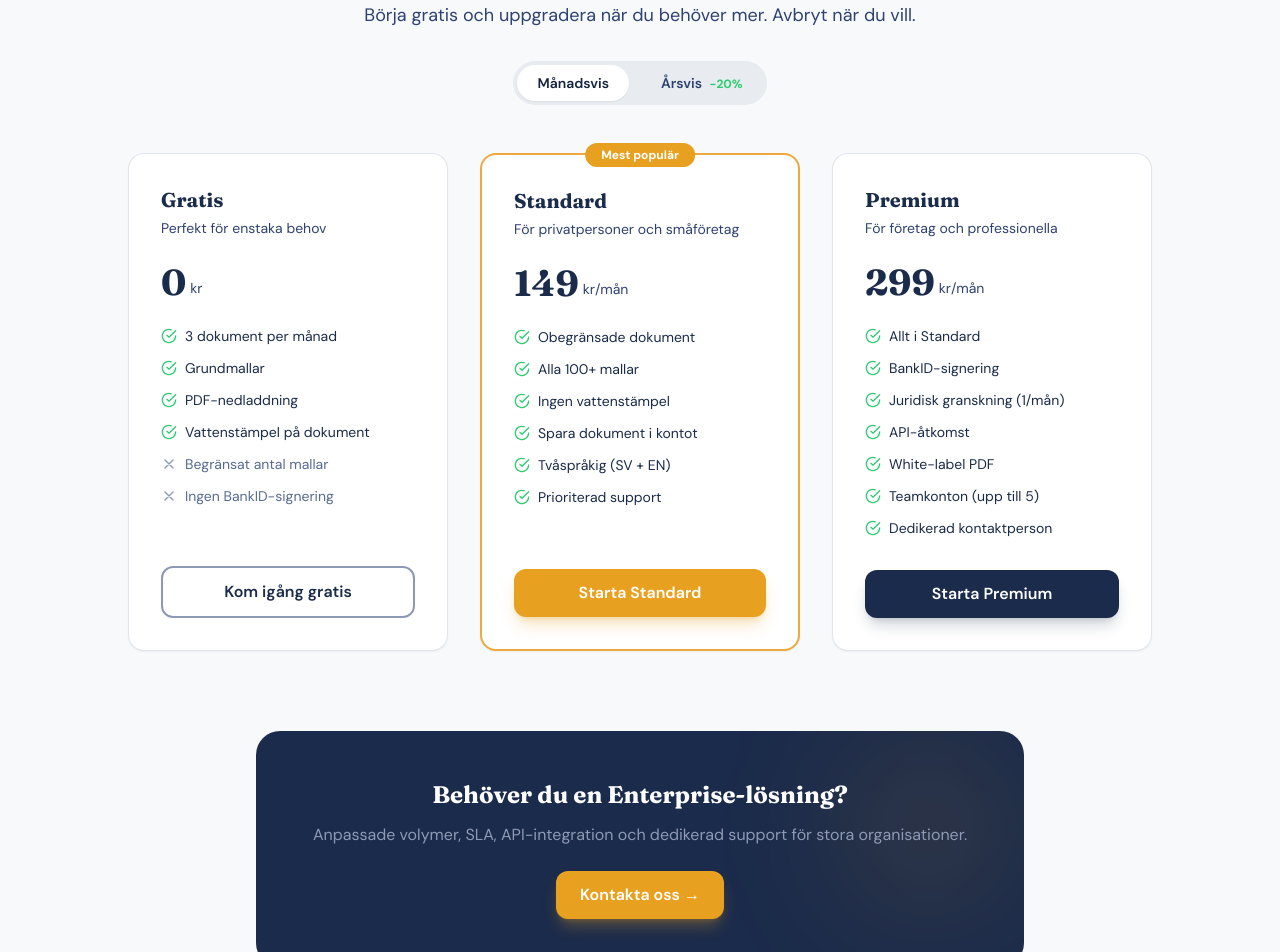
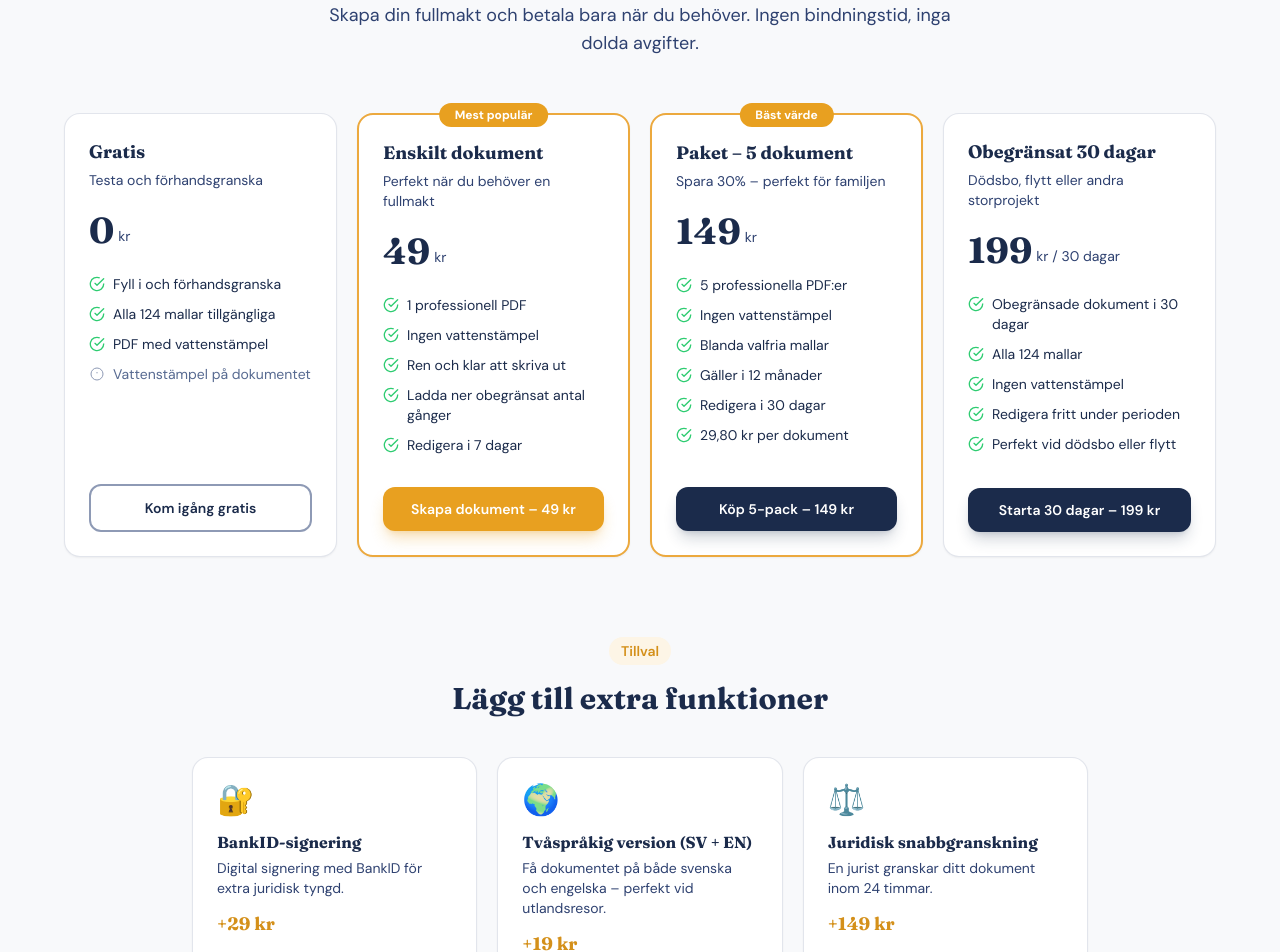
Before and after one commit to rijo01/fullmakt24, a Next.js app: page /priser in a window 1280 px wide. Shown: the part 260-1212 px from the top of the page. Built offline with nearby package versions, Linux system fonts and the light colour scheme.

Commit message:
Ny prismodell: betala per dokument istället för abonnemang

```diff
--- a/app/priser/page.tsx
+++ b/app/priser/page.tsx
@@ -1,67 +1,100 @@
 'use client'
 
-import { useState } from 'react'
 import Link from 'next/link'
 
 export default function PriserPage() {
-  const [annual, setAnnual] = useState(false)
-
   const plans = [
     {
       name: 'Gratis',
-      price: 0,
-      annualPrice: 0,
-      description: 'Perfekt för enstaka behov',
+      price: '0',
+      unit: 'kr',
+      description: 'Testa och förhandsgranska',
       badge: null,
       features: [
-        '3 dokument per månad',
-        'Grundmallar',
-        'PDF-nedladdning',
-        'Vattenstämpel på dokument',
+        'Fyll i och förhandsgranska',
+        'Alla 124 mallar tillgängliga',
+        'PDF med vattenstämpel',
       ],
-      limitations: ['Begränsat antal mallar', 'Ingen BankID-signering'],
+      limitations: ['Vattenstämpel på dokumentet'],
       cta: 'Kom igång gratis',
       ctaStyle: 'btn-secondary',
       href: '/mallar',
     },
     {
-      name: 'Standard',
-      price: 149,
-      annualPrice: 119,
-      description: 'För privatpersoner och småföretag',
+      name: 'Enskilt dokument',
+      price: '49',
+      unit: 'kr',
+      description: 'Perfekt när du behöver en fullmakt',
       badge: 'Mest populär',
       features: [
-        'Obegränsade dokument',
-        'Alla 100+ mallar',
+        '1 professionell PDF',
         'Ingen vattenstämpel',
-        'Spara dokument i kontot',
-        'Tvåspråkig (SV + EN)',
-        'Prioriterad support',
+        'Ren och klar att skriva ut',
+        'Ladda ner obegränsat antal gånger',
+        'Redigera i 7 dagar',
       ],
       limitations: [],
-      cta: 'Starta Standard',
+      cta: 'Skapa dokument – 49 kr',
       ctaStyle: 'btn-gold',
       href: '/mallar',
     },
     {
-      name: 'Premium',
-      price: 299,
-      annualPrice: 239,
-      description: 'För företag och professionella',
+      name: 'Paket – 5 dokument',
+      price: '149',
+      unit: 'kr',
+      description: 'Spara 30% – perfekt för familjen',
+      badge: 'Bäst värde',
+      features: [
+        '5 professionella PDF:er',
+        'Ingen vattenstämpel',
+        'Blanda valfria mallar',
+        'Gäller i 12 månader',
+        'Redigera i 30 dagar',
+        '29,80 kr per dokument',
+      ],
+      limitations: [],
+      cta: 'Köp 5-pack – 149 kr',
+      ctaStyle: 'btn-primary',
+      href: '/mallar',
+    },
+    {
+      name: 'Obegränsat 30 dagar',
+      price: '199',
+      unit: 'kr / 30 dagar',
+      description: 'Dödsbo, flytt eller andra storprojekt',
       badge: null,
       features: [
-        'Allt i Standard',
-        'BankID-signering',
-        'Juridisk granskning (1/mån)',
-        'API-åtkomst',
-        'White-label PDF',
-        'Teamkonton (upp till 5)',
-        'Dedikerad kontaktperson',
+        'Obegränsade dokument i 30 dagar',
+        'Alla 124 mallar',
+        'Ingen vattenstämpel',
+        'Redigera fritt under perioden',
+        'Perfekt vid dödsbo eller flytt',
       ],
       limitations: [],
-      cta: 'Starta Premium',
+      cta: 'Starta 30 dagar – 199 kr',
       ctaStyle: 'btn-primary',
       href: '/mallar',
+    },
+  ]
+
+  const addons = [
+    {
+      name: 'BankID-signering',
+      price: '+29 kr',
+      desc: 'Digital signering med BankID för extra juridisk tyngd.',
+      icon: '🔐',
+    },
+    {
+      name: 'Tvåspråkig version (SV + EN)',
+      price: '+19 kr',
+      desc: 'Få dokumentet på både svenska och engelska – perfekt vid utlandsresor.',
+      icon: '🌍',
+    },
+    {
+      name: 'Juridisk snabbgranskning',
+      price: '+149 kr',
+      desc: 'En jurist granskar ditt dokument inom 24 timmar.',
+      icon: '⚖️',
     },
   ]
 
@@ -72,59 +105,35 @@ export default function PriserPage() {
         <span className="text-navy-600 font-medium">Priser</span>
       </nav>
 
-      <div className="text-center mb-12">
+      <div className="text-center mb-14">
         <h1 className="text-3xl lg:text-5xl font-heading font-bold text-navy-500 mb-4">
-          Enkel prissättning, inga dolda avgifter
+          Betala per dokument – inga abonnemang
         </h1>
-        <p className="text-lg text-navy-400 max-w-2xl mx-auto mb-8">
-          Börja gratis och uppgradera när du behöver mer. Avbryt när du vill.
+        <p className="text-lg text-navy-400 max-w-2xl mx-auto">
+          Skapa din fullmakt och betala bara när du behöver. Ingen bindningstid, inga dolda avgifter.
         </p>
-
-        {/* Annual toggle */}
-        <div className="inline-flex items-center gap-3 bg-navy-50 rounded-full p-1">
-          <button
-            onClick={() => setAnnual(false)}
-            className={`px-5 py-2 rounded-full text-sm font-semibold transition-colors ${!annual ? 'bg-white text-navy-600 shadow-sm' : 'text-navy-400'}`}
-          >
-            Månadsvis
-          </button>
-          <button
-            onClick={() => setAnnual(true)}
-            className={`px-5 py-2 rounded-full text-sm font-semibold transition-colors ${annual ? 'bg-white text-navy-600 shadow-sm' : 'text-navy-400'}`}
-          >
-            Årsvis <span className="text-success text-xs font-bold ml-1">-20%</span>
-          </button>
-        </div>
       </div>
 
-      <div className="grid md:grid-cols-3 gap-6 lg:gap-8 max-w-5xl mx-auto mb-20">
+      {/* Pricing grid */}
+      <div className="grid md:grid-cols-2 lg:grid-cols-4 gap-5 max-w-6xl mx-auto mb-20">
         {plans.map(plan => (
-          <div key={plan.name} className={`card p-6 lg:p-8 flex flex-col ${plan.badge ? 'border-gold-400 border-2 relative' : ''}`}>
+          <div key={plan.name} className={`card p-6 flex flex-col ${plan.badge ? 'border-gold-400 border-2 relative' : ''}`}>
             {plan.badge && (
-              <div className="absolute -top-3 left-1/2 -translate-x-1/2 bg-gold-500 text-white text-xs font-bold px-4 py-1 rounded-full">
+              <div className="absolute -top-3 left-1/2 -translate-x-1/2 bg-gold-500 text-white text-xs font-bold px-4 py-1 rounded-full whitespace-nowrap">
                 {plan.badge}
               </div>
             )}
-            <div className="mb-6">
-              <h3 className="font-heading font-bold text-navy-500 text-xl mb-1">{plan.name}</h3>
+            <div className="mb-5">
+              <h3 className="font-heading font-bold text-navy-500 text-lg mb-1">{plan.name}</h3>
               <p className="text-sm text-navy-400">{plan.description}</p>
             </div>
             <div className="mb-6">
               <div className="flex items-end gap-1">
-                <span className="text-4xl font-heading font-bold text-navy-500">
-                  {annual ? plan.annualPrice : plan.price}
-                </span>
-                <span className="text-navy-400 text-sm mb-1">
-                  {plan.price === 0 ? 'kr' : 'kr/mån'}
-                </span>
+                <span className="text-4xl font-heading font-bold text-navy-500">{plan.price}</span>
+                <span className="text-navy-400 text-sm mb-1">{plan.unit}</span>
               </div>
-              {annual && plan.price > 0 && (
-                <div className="text-xs text-success font-medium mt-1">
-                  Spara {(plan.price - plan.annualPrice) * 12} kr/år
-                </div>
-              )}
             </div>
-            <ul className="space-y-3 mb-8 flex-1">
+            <ul className="space-y-2.5 mb-8 flex-1">
               {plan.features.map(f => (
                 <li key={f} className="flex items-start gap-2 text-sm text-navy-500">
                   <svg width="16" height="16" viewBox="0 0 24 24" fill="none" className="text-success mt-0.5 shrink-0"><path d="M22 11.08V12a10 10 0 11-5.93-9.14" stroke="currentColor" strokeWidth="2"/><path d="M22 4L12 14.01l-3-3" stroke="currentColor" strokeWidth="2" strokeLinecap="round" strokeLinejoin="round"/></svg>
@@ -133,25 +142,65 @@ export default function PriserPage() {
               ))}
               {plan.limitations.map(l => (
                 <li key={l} className="flex items-start gap-2 text-sm text-navy-300">
-                  <svg width="16" height="16" viewBox="0 0 24 24" fill="none" className="mt-0.5 shrink-0"><path d="M18 6L6 18M6 6l12 12" stroke="currentColor" strokeWidth="2" strokeLinecap="round" className="text-navy-200"/></svg>
+                  <svg width="16" height="16" viewBox="0 0 24 24" fill="none" className="mt-0.5 shrink-0"><path d="M12 9v2m0 4h.01M21 12a9 9 0 11-18 0 9 9 0 0118 0z" stroke="currentColor" strokeWidth="1.5" className="text-navy-200"/></svg>
                   {l}
                 </li>
               ))}
             </ul>
-            <Link href={plan.href} className={`${plan.ctaStyle} w-full text-center`}>
+            <Link href={plan.href} className={`${plan.ctaStyle} w-full text-center text-sm`}>
               {plan.cta}
             </Link>
           </div>
         ))}
       </div>
 
-      {/* Enterprise */}
+      {/* Addons */}
+      <div className="max-w-4xl mx-auto mb-20">
+        <div className="text-center mb-10">
+          <span className="inline-block px-3 py-1 bg-gold-50 text-gold-600 text-sm font-semibold rounded-full mb-4">Tillval</span>
+          <h2 className="text-2xl lg:text-3xl font-heading font-bold text-navy-500">Lägg till extra funktioner</h2>
+        </div>
+        <div className="grid md:grid-cols-3 gap-5">
+          {addons.map(addon => (
+            <div key={addon.name} className="card p-6">
+              <div className="text-3xl mb-3">{addon.icon}</div>
+              <h3 className="font-heading font-bold text-navy-500 mb-1">{addon.name}</h3>
+              <p className="text-sm text-navy-400 mb-3">{addon.desc}</p>
+              <div className="text-lg font-heading font-bold text-gold-600">{addon.price}</div>
+            </div>
+          ))}
+        </div>
+      </div>
+
+      {/* FAQ */}
+      <div className="max-w-2xl mx-auto mb-20">
+        <h2 className="text-2xl font-heading font-bold text-navy-500 text-center mb-8">Vanliga frågor om priser</h2>
+        <div className="card p-6 space-y-0 divide-y divide-navy-50">
+          {[
+            { q: 'Behöver jag skapa ett konto?', a: 'Nej, du kan betala och ladda ner direkt utan konto. Vill du spara dokumentet för framtida redigering kan du skapa ett gratis konto.' },
+            { q: 'Vilka betalmetoder accepteras?', a: 'Vi accepterar Swish, kort (Visa/Mastercard) och faktura via Klarna.' },
+            { q: 'Kan jag redigera dokumentet efteråt?', a: 'Ja! Enskilda dokument kan redigeras i 7 dagar, paket i 30 dagar och obegränsat under hela 30-dagarsperioden.' },
+            { q: 'Vad är skillnaden mot gratisversionen?', a: 'Gratisversionen låter dig fylla i och förhandsgranska dokumentet, men PDF:en har en vattenstämpel. Betalversionen ger en ren, professionell PDF.' },
+            { q: 'Erbjuder ni företagspriser?', a: 'Ja! Kontakta oss på enterprise@fullmakt24.se för volympriser och API-åtkomst.' },
+          ].map(f => (
+            <details key={f.q} className="group">
+              <summary className="flex items-center justify-between py-4 cursor-pointer list-none">
+                <span className="font-medium text-navy-600 pr-4 group-hover:text-gold-600 transition-colors text-sm">{f.q}</span>
+                <svg width="18" height="18" viewBox="0 0 24 24" fill="none" stroke="currentColor" strokeWidth="2" className="text-navy-300 shrink-0 group-open:rotate-180 transition-transform"><path d="M6 9l6 6 6-6"/></svg>
+              </summary>
+              <div className="pb-4 text-sm text-navy-400 leading-relaxed -mt-1">{f.a}</div>
+            </details>
+          ))}
+        </div>
+      </div>
+
+      {/* Enterprise CTA */}
       <div className="max-w-3xl mx-auto">
         <div className="bg-navy-500 rounded-3xl p-8 lg:p-12 text-center relative overflow-hidden">
           <div className="absolute top-0 right-0 w-48 h-48 bg-gold-500/10 rounded-full blur-3xl" />
           <div className="relative">
-            <h2 className="font-heading font-bold text-white text-2xl mb-3">Behöver du en Enterprise-lösning?</h2>
-            <p className="text-navy-200 mb-6">Anpassade volymer, SLA, API-integration och dedikerad support för stora organisationer.</p>
+            <h2 className="font-heading font-bold text-white text-2xl mb-3">Företag eller organisation?</h2>
+            <p className="text-navy-200 mb-6">API-åtkomst, volympriser, white-label och teamkonton. Kontakta oss för en anpassad lösning.</p>
             <a href="mailto:enterprise@fullmakt24.se" className="btn-gold">Kontakta oss →</a>
           </div>
         </div>
```
